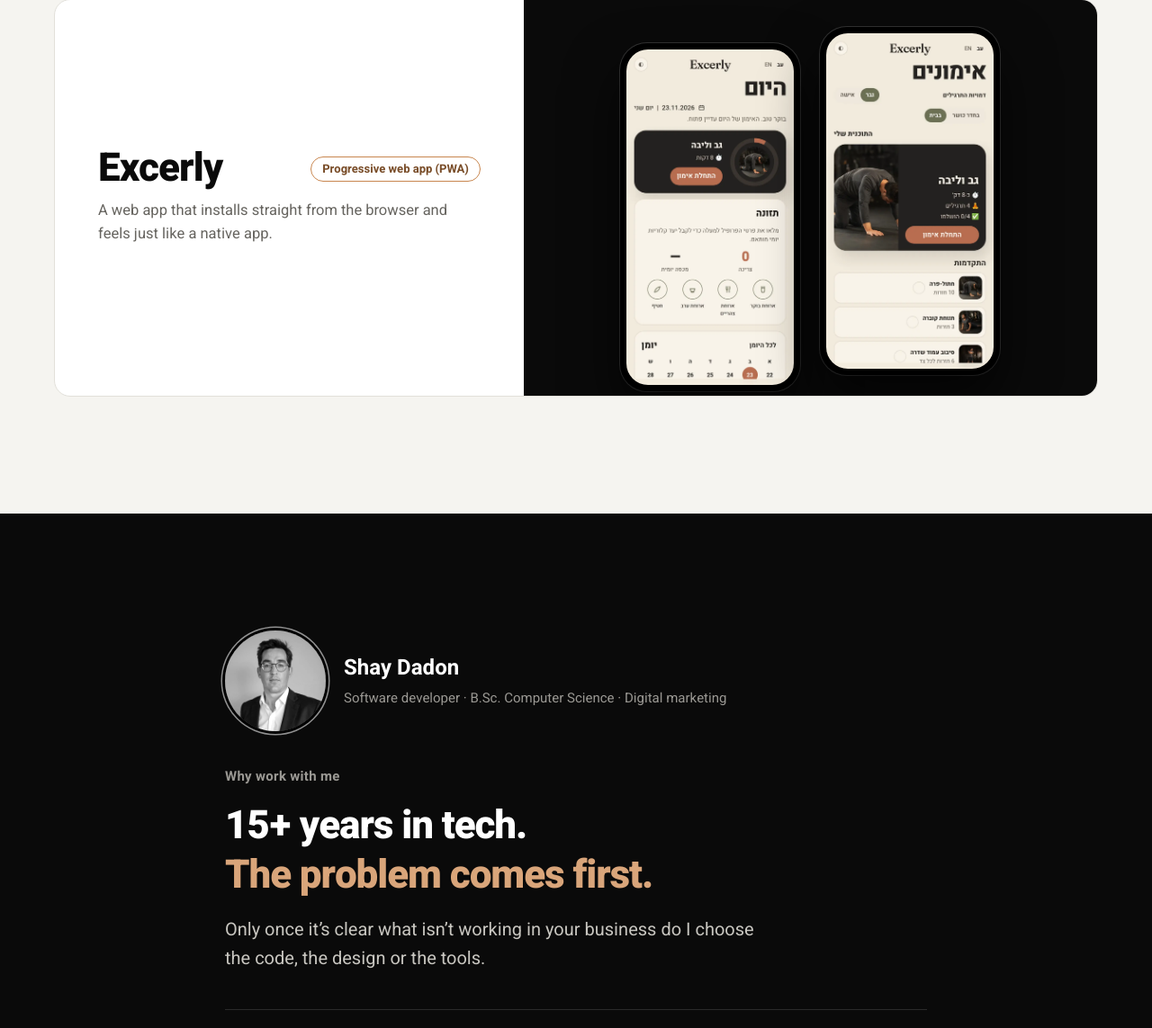
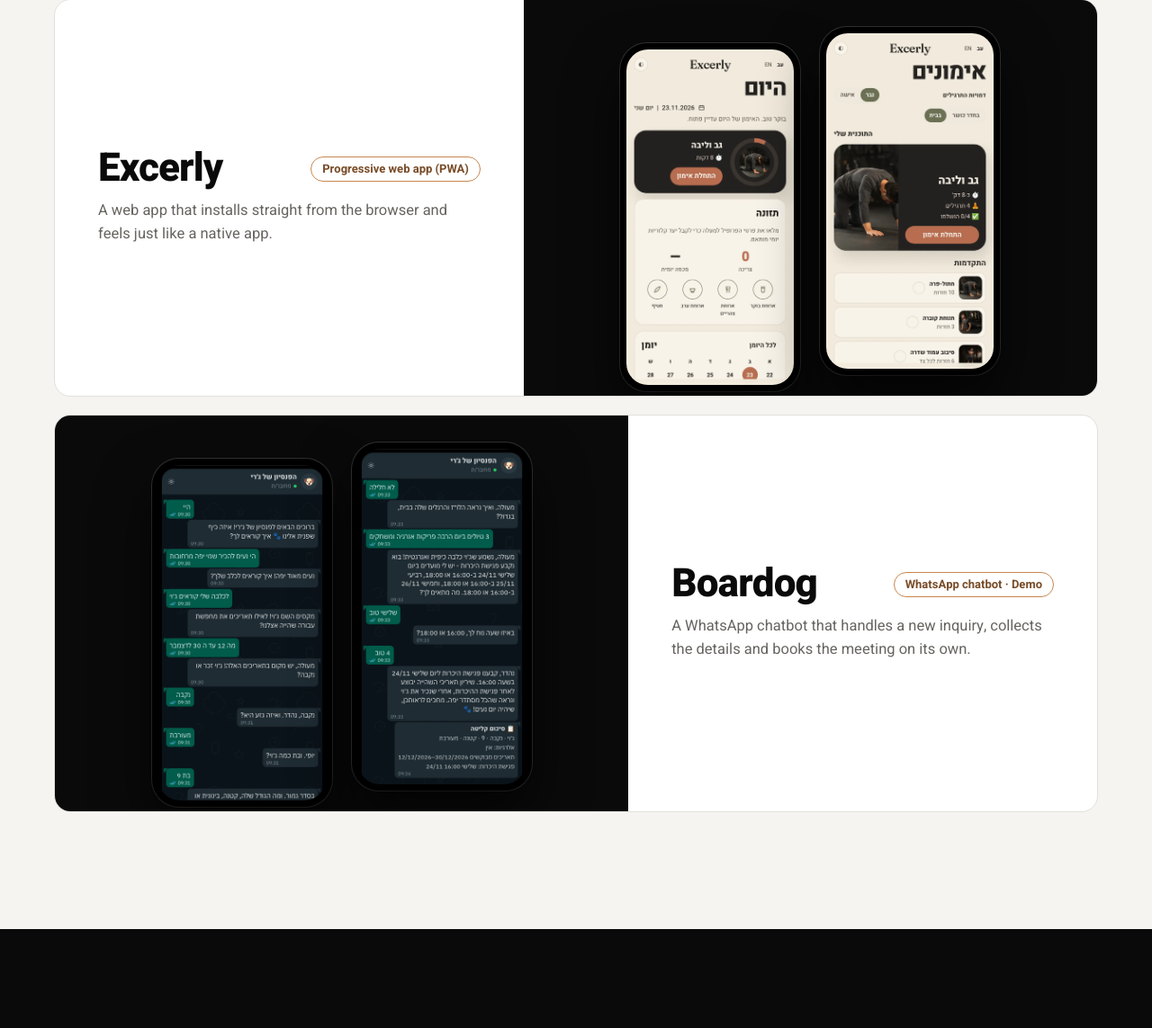
Before and after one commit to shaydadon/sdmarketing, a PHP site: page /en/ in a window 1280 px wide. Shown: the part 3589-4732 px from the top of the page at 90% size. Run offline with PHP 8.4, Linux system fonts and the light colour scheme; some web fonts are replaced.

Commit message:
Home page: add the Boardog chatbot demo to the projects (mobile carousel and desktop).
On phones it is the third card in the carousel (three dots). On desktop it is a third card,
and the cards alternate sides so the two app cards don't sit the same way.

Co-Authored-By: Claude Opus 5.5 <noreply@anthropic.com>
Claude-Session: https://claude.ai/code/session_014zuAcs1zaquws76TnR3NXN

```diff
--- a/assets/css/style.css
+++ b/assets/css/style.css
@@ -1489,3 +1489,6 @@ footer ul a,.f-bot nav a{display:inline-flex;align-items:center;min-height:44px}
 }
 @media (prefers-reduced-motion:reduce){.proj-dots button::before{transition:none}}
 .proj-grid[data-carousel]:focus-visible{outline:2px solid var(--accent);outline-offset:4px;border-radius:12px}
+
+/* Desktop: projects alternate sides (an app card in an even position keeps its media on the start side) */
+@media (min-width:801px){.proj.big.rev.flip{flex-direction:row}}
--- a/includes/header.php
+++ b/includes/header.php
@@ -49,7 +49,7 @@ $switch_href = $is_en ? url($translated ? $page_path : '') : url('en/' . ($trans
   <link rel="preconnect" href="https://fonts.googleapis.com">
   <link rel="preconnect" href="https://fonts.gstatic.com" crossorigin>
   <link href="https://fonts.googleapis.com/css2?family=Heebo:wght@400;500;700;800;900&family=IBM+Plex+Sans+Hebrew:wght@400;500;600;700&family=IBM+Plex+Mono:wght@400;500;600&display=swap" rel="stylesheet">
-  <link rel="stylesheet" href="<?= url('assets/css/style.css?v=173') ?>">
+  <link rel="stylesheet" href="<?= url('assets/css/style.css?v=174') ?>">
 </head>
 <body class="page-<?= e($page_id) ?>">
 <?php require __DIR__ . '/icons.php'; ?>
--- a/index.php
+++ b/index.php
@@ -97,10 +97,23 @@ require __DIR__ . '/includes/projects-data.php';
       </div>
       <a class="btn btn-ink" href="<?= lurl('projects') ?>"><?= tr('לכל הפרויקטים', 'View all projects') ?><?= icon('arrow') ?></a>
     </div>
-    <?php $home_projects = $projects; ?>
+    <?php
+    // The home page also shows the Boardog chatbot demo (on the projects page it is its own section, includes/wa-demo.php).
+    $home_projects = $projects;
+    $home_projects[] = [
+        'name'    => 'Boardog',
+        'tag'     => tr('צ׳אטבוט לוואטסאפ · הדגמה', 'WhatsApp chatbot · Demo'),
+        'summary' => tr('צ׳אטבוט לוואטסאפ שמקבל פנייה, אוסף את הפרטים וקובע פגישה לבד.', 'A WhatsApp chatbot that handles a new inquiry, collects the details and books the meeting on its own.'),
+        'layout'  => 'phones',
+        'shots'   => [
+            ['src' => 'assets/img/projects/boardog/chat-top.webp', 'alt' => tr('תחילת שיחה עם הצ׳אטבוט Boardog בוואטסאפ', 'The start of a WhatsApp conversation with the Boardog chatbot'), 'w' => 780, 'h' => 1690],
+            ['src' => 'assets/img/projects/boardog/chat-end.webp', 'alt' => tr('הצ׳אטבוט Boardog קובע פגישה ושולח סיכום', 'The Boardog chatbot books a meeting and sends a summary'), 'w' => 780, 'h' => 1690],
+        ],
+    ];
+    ?>
     <div class="proj-grid" data-carousel id="home-projects" data-carousel-label="<?= tr('פרויקטים, אפשר לגלול הצידה', 'Projects, scrollable') ?>">
       <?php foreach ($home_projects as $n => $p): ?>
-        <article class="proj big<?= $p['layout'] === 'phones' ? ' rev' : '' ?>">
+        <article class="proj big<?= $p['layout'] === 'phones' ? ' rev' : '' ?><?= $n % 2 === 0 && $p['layout'] === 'phones' ? ' flip' : '' ?>">
           <?php if ($p['layout'] === 'phones'): ?>
             <div class="media media-ex">
               <?php foreach ($p['shots'] as $shot): ?>
```
